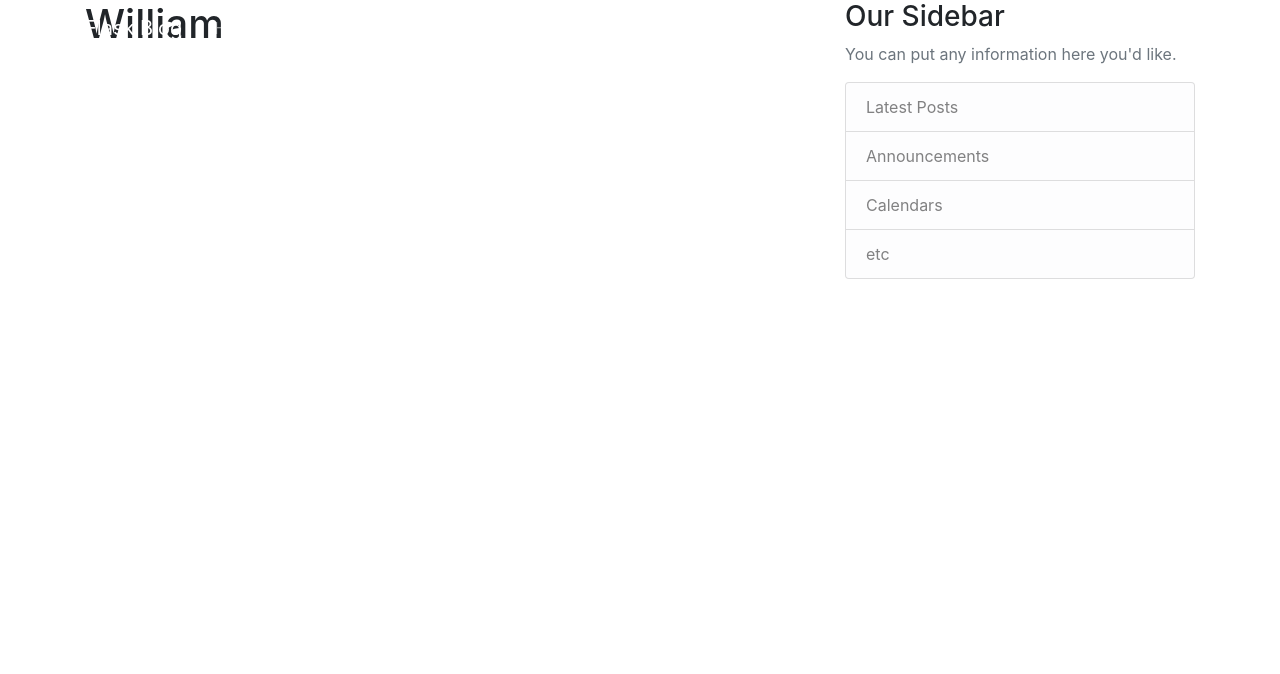
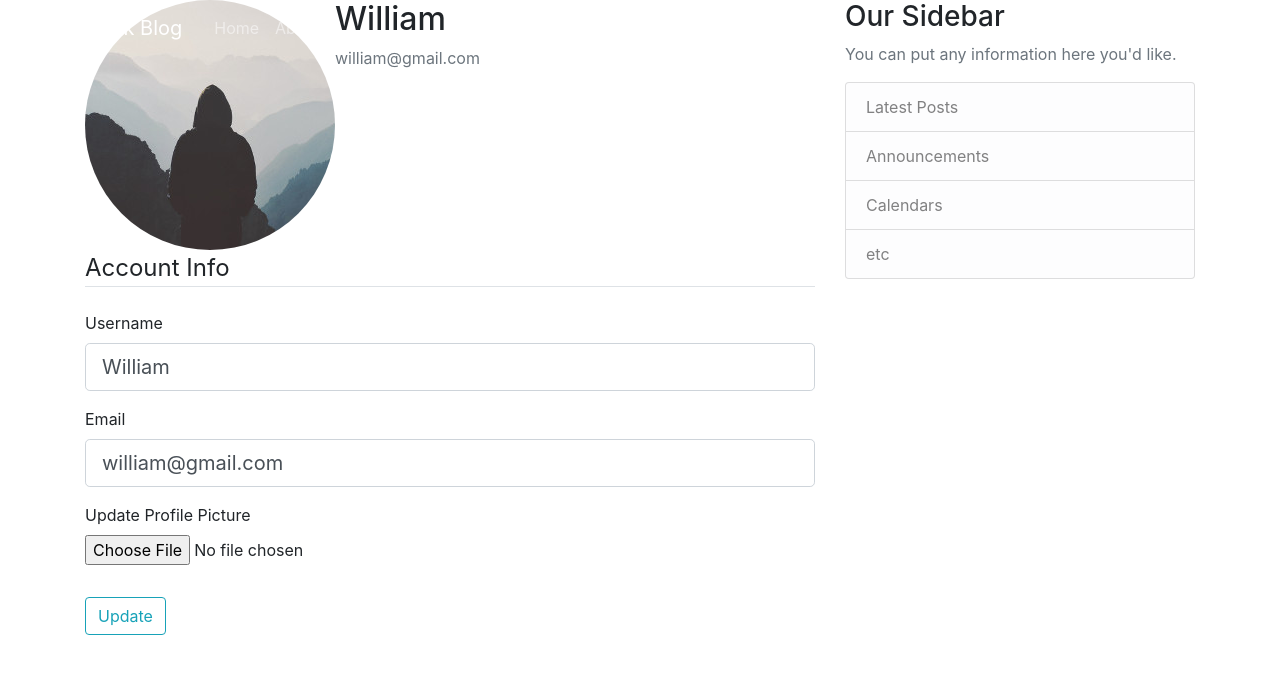
Before and after one commit to will004/FlaskTutorial, a Flask app: page /account in a window 1280 px wide. Shown: the top 674 px of the page. Run offline with Flask 2, Linux system fonts and the light colour scheme; a user stored in the database is signed in; some libraries are stand-ins or nearby versions.

Commit message:
session 7, can edit user info

```diff
--- a/flaskblog/forms.py
+++ b/flaskblog/forms.py
@@ -1,4 +1,6 @@
 from flask_wtf import FlaskForm
+from flask_wtf.file import FileField, FileAllowed
+from flask_login import current_user
 from wtforms import StringField, PasswordField, SubmitField, BooleanField
 from wtforms.validators import DataRequired, Length, Email, EqualTo, ValidationError
 from flaskblog.models import User
@@ -44,3 +46,28 @@
     remember_me = BooleanField('Remember Me')
 
     submit = SubmitField('Login')
+
+class UpdateAccountForm(FlaskForm):
+    username = StringField('Username', validators=[
+        DataRequired(), Length(2,20)
+    ])
+
+    email = StringField('Email', validators=[
+        DataRequired(), Email()
+    ])
+
+    picture = FileField('Update Profile Picture', validators=[FileAllowed(['jpg', 'png', 'jpeg'])])
+
+    submit = SubmitField('Update')
+
+    def validate_username(self, username):
+        if username.data != current_user.username:
+            user = User.query.filter_by(username=username.data).first()
+            if user:
+                raise ValidationError('Username is already exists')
+
+    def validate_email(self, email):
+        if email.data != current_user.email:
+            user = User.query.filter_by(email=email.data).first()
+            if user:
+                raise ValidationError('Email is already exists')
--- a/flaskblog/routes.py
+++ b/flaskblog/routes.py
@@ -1,8 +1,13 @@
 from flask import render_template, url_for, flash, redirect, request
-from flaskblog.forms import RegistrationForm, LoginForm
+from flaskblog.forms import RegistrationForm, LoginForm, UpdateAccountForm
 from flaskblog.models import User, Post
 from flaskblog import app, db, bcrypt
 from flask_login import login_user, current_user, logout_user, login_required
+
+from PIL import Image
+
+import secrets
+import os
 
 posts = [
     {
@@ -74,7 +79,42 @@
     logout_user()
     return redirect(url_for('home'))
 
-@app.route("/account")
+
+def save_picture(form_picture):
+    random_hex = secrets.token_hex(8)
+    _, f_ext = os.path.splitext(form_picture.filename)
+    picture_fn = random_hex + f_ext
+    picture_path = os.path.join(app.root_path, 'static/profile_pics', picture_fn)
+
+    output_size = (125,125)
+    i = Image.open(form_picture)
+    i.thumbnail(output_size)
+
+    i.save(picture_path)
+
+    return picture_fn
+
+@app.route("/account", methods=['GET', 'POST'])
 @login_required
 def account():
-    return render_template('account.html', title='Account')
+    form = UpdateAccountForm()
+
+    if form.validate_on_submit():
+        if form.picture.data:
+            picture_file = save_picture(form.picture.data)
+            current_user.image_file = picture_file
+
+        current_user.username = form.username.data
+        current_user.email = form.email.data
+        db.session.commit()
+
+        flash('Your account has been updated', category='success')
+
+        return redirect(url_for('account'))
+    elif request.method == 'GET':
+        form.username.data = current_user.username
+        form.email.data = current_user.email
+
+    image_file = url_for('static', filename='profile_pics/' + current_user.image_file)
+
+    return render_template('account.html', title='Account', image_file=image_file, form=form)
--- a/flaskblog/templates/account.html
+++ b/flaskblog/templates/account.html
@@ -1,4 +1,62 @@
 {% extends 'layout.html' %}
 {% block content %}
-    <h1>{{ current_user.username }}</h1>
+    <div class="content-section">
+        <div class="media">
+            <img class="rounded-circle account-img" src="{{ image_file }}">
+            <div class="media-body">
+                <h2 class="account-heading"> {{ current_user.username }} </h2>
+                <p class="text-secondary"> {{ current_user.email }} </p>
+            </div>
+        </div>
+        <!-- FORM HERE -->
+        <form action="" method="POST" enctype="multipart/form-data">
+            {{ form.hidden_tag() }}
+            <fieldset class="form-group">
+                <legend class="border-bottom mb-4">Account Info</legend>
+
+                <div class="form-group">
+                    {{ form.username.label(class="form-control-label") }}
+
+                    {% if form.username.errors %}
+                        {{ form.username(class="form-control form-control-lg is-invalid") }}
+                        <div class="invalid-feedback">
+                            {% for error in form.username.errors %}
+                                <span>{{ error }}</span>
+                            {% endfor %}
+                        </div>
+                    {% else %}
+                        {{ form.username(class="form-control form-control-lg") }}
+                    {% endif %}
+                </div>
+
+                <div class="form-group">
+                    {{ form.email.label(class="form-control-label") }}
+
+                    {% if form.email.errors %}
+                        {{ form.email(class="form-control form-control-lg is-invalid") }}
+                        <div class="invalid-feedback">
+                            {% for error in form.email.errors %}
+                                <span>{{ error }}</span>
+                            {% endfor %}
+                        </div>
+                    {% else %}
+                        {{ form.email(class="form-control form-control-lg") }}
+                    {% endif %}
+                </div>
+
+                <div class="form-group">
+                        {{ form.picture.label(class="form-control-label") }}
+                        {{ form.picture(class="form-control-file") }}
+                        {% if form.picture.errors %}
+                            {% for error in form.picture.errors %}
+                                <span class="text-danger">{{ error }}</span>
+                            {% endfor %}
+                        {% endif %}
+                </div>
+            </fieldset>
+            <div class="form-group">
+                {{ form.submit(class="btn btn-outline-info") }}
+            </div>
+        </form>
+    </div>
 {% endblock content %}
```
Also changed, not shown: flaskblog/site.db, flaskblog/static/profile_pics/default.jpg (added), 1 other file.
